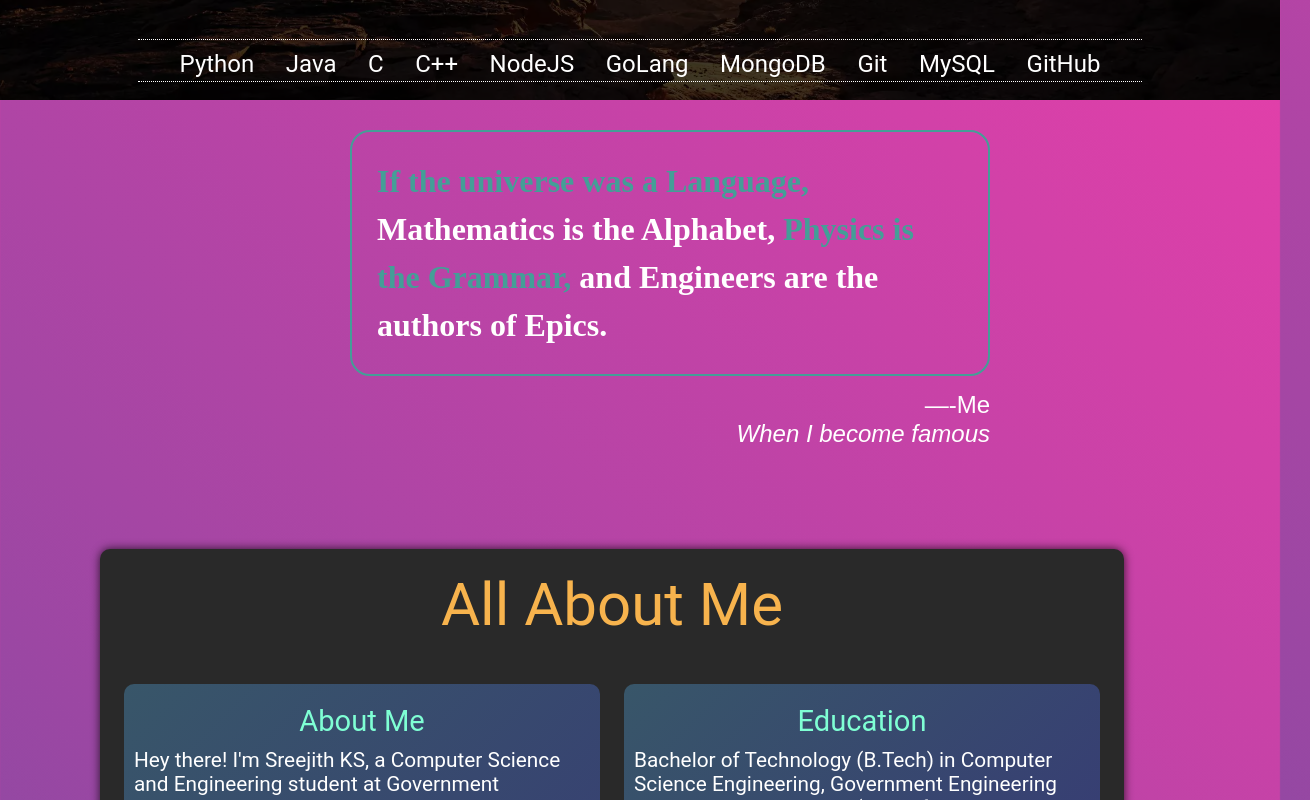
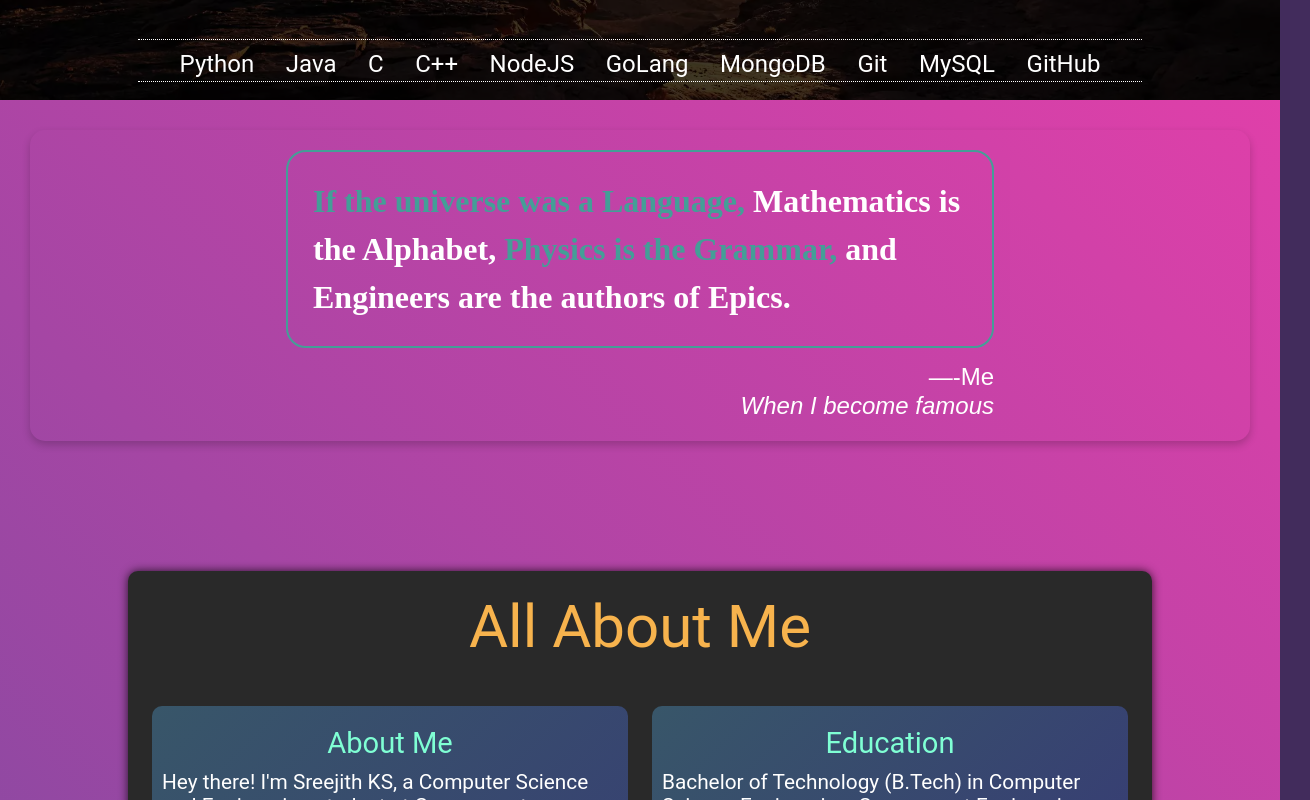
Before and after one commit to SreejithKSGupta/myPortfolio, a SvelteKit app: page / in a window 1280 px wide. Shown: the part 700-1500 px from the top of the page, 1310 px wide, since content can reach past the window. Built offline with nearby package versions, Linux system fonts and the light colour scheme.

Commit message:
updated projects

```diff
--- a/src/app.html
+++ b/src/app.html
@@ -11,21 +11,28 @@
 	<meta name="author" content="Sreejith KS">
 	<meta name="robots" content="index, follow">
 	<meta name="googlebot" content="index, follow">
+	<link rel="stylesheet" href="https://fonts.googleapis.com/icon?family=Material+Icons">
 	<title>My Portfolio</title>
 	%sveltekit.head%
 	<style>
 		:root {
+		--primary-color: #007db8;
+		--secondary-color: #946000;
 		--main-bg-color: #292929;
 		--header-color: #fff;
 		--header-font-size: 2rem;
 		--header-font-family: 'Poppins', sans-serif;
+        --transition-speed: 0.3s;
+		--box-shadow: 0 4px 8px rgba(0, 0, 0, 0.2);
+
+		--font-color: #fff;
+        --bold-color: #f1d8d8 ;
 		--contact-item-padding: 20px;
 		--contact-item-margin: 10px;
-		--contact-item-hover-bg: rgba(255, 255, 255, 0.1);
+		--main-bg-color: rgba(255, 255, 255, 0.1);
 		--contact-img-size: 30px;
 		--contact-item-radius: 15px;
-		--transition-speed: 0.3s;
-		--box-shadow: 0 4px 8px rgba(0, 0, 0, 0.2);
+
 	}
 
 
@@ -36,6 +43,7 @@
 			scroll-behavior: smooth;
 			-webkit-user-select: none;
 			user-select: none;
+			color: var(--font-color);
 
 		}
 
@@ -45,9 +53,6 @@
 			background-color: #21073fd8;
 			overscroll-behavior: none;
 			background-image: linear-gradient(225deg, #FF3CAC 0%, #784BA0 50%, #2B86C5 100%);
-			display: flex;
-			flex-direction: column;
-			align-items: center;
 		}
 
 		::-webkit-scrollbar {
--- a/src/routes/+page.svelte
+++ b/src/routes/+page.svelte
@@ -8,7 +8,7 @@
 	import Game from './pages/Game.svelte';
 	import Quote from './pages/quote.svelte';
 </script>
-
+<div id="content">
 <Header />
 <Hero />
 <Quote />
@@ -17,3 +17,12 @@
 <Game />
 <ContactMe />
 <Footer />
+</div>
+
+<style >
+	#content {
+		display: flex;
+		flex-direction: column;
+		align-items: center;
+	}
+</style>
--- a/src/routes/pages/Game.svelte
+++ b/src/routes/pages/Game.svelte
@@ -41,7 +41,7 @@
 		],
 		[
 			19,
-			"Made my lifelong friend, my lifelong friend, didn't score enough in KEAM for my dream College"
+			"Made my lifelong friend , didn't score enough in KEAM for my dream College"
 		],
 		[
 			20,
@@ -86,8 +86,6 @@
 	setInterval(() => {
 		current = current + 1 === words.length ? 0 : current + 1;
 	}, 1500);
-
-	// call scrolltoAge() when dicestage changes
 	$: dicestage && scrollToAge();
 
 	function scrollToAge() {
@@ -185,6 +183,17 @@
 </div>
 
 <style>
+		#game {
+		width: 90vw;
+		background-color: #222222;
+		display: flex;
+		flex-direction: row;
+		justify-content: space-evenly;
+		align-items: center;
+		border-radius: 10px;
+		padding: 10px;
+		margin: 20px;
+		}
 	h2 {
 		width: 100%;
 		font-size: 4rem;
@@ -203,16 +212,7 @@
 		text-align: center;
 		font-size: 150%;
 	}
-	#game {
-		width: 90vw;
-		background-color: #222222;
-		display: flex;
-		flex-direction: row;
-		justify-content: space-evenly;
-		align-items: center;
-		border-radius: 10px;
-		padding: 10px;
-	}
+
 	.gamebox {
 		width: 40%;
 		border-radius: 10px;
--- a/src/routes/pages/projects.svelte
+++ b/src/routes/pages/projects.svelte
@@ -1,7 +1,8 @@
 <script lang="ts">
 	// @ts-nocheck
 	import home from '../res/projects/home5559.webp';
-	import assetify from '../res/projects/assettify.webp';
+	import chatsystem from '../res/projects/chat.webp';
+	import facematch from '../res/projects/face_matcher.webp';
 	import fastfinger from '../res/projects/fastfingers.webp';
 	import weather from '../res/projects/weather.webp';
 	import todo from '../res/projects/todoflutter.webp';
@@ -11,21 +12,30 @@
 	import mybooks from '../res/projects/mybooks.webp';
 	let projectlist = [
 		[
-			'Home',
-			'Homepage is a webApp that is meant to replace your default browser homepage, with a more customizable and user friendly version that syncs across devices.',
-			 home,
-			'https://github.com/SreejithKSGupta/Homepage',
-			'https://home5559.web.app',
-			['HTML,CSS,JS,', 'Sign in with google', 'Fully Customisable', 'Sync across devices', 'No Ads']
+			'Offline Document Chat System',
+			'A fully provate and offline LLM  chat system for Thrissur Police Department, as part of our college project.',
+			 chatsystem,
+			'https://github.com/SreejithKSGupta',
+			'https://assetifii.web.app/',
+			['Changable Models', 'Fully Private','Based on Private GPT', ]
 		],
 		[
-			'Assettify',
-			'group project with a modern take on helping the young generations build good financial management skills, through gamification',
-			 assetify,
-			'https://github.com/SreejithKSGupta/AssetiFii',
+			'Face Matcher',
+			'Just a Simple webapp for matching Faces to a set of uploaded images.',
+			 facematch,
+			'https://github.com/SreejithKSGupta/photomatcher',
 			'https://assetifii.web.app/',
-			['HTML,CSS,JS,', 'Sign in with google']
+			['Changable Models', 'Fully Private','Based on Private GPT', ]
 		],
+		[
+			'Home',
+			'WebApp meant to replace your default browser homepage, with a more customizable and user friendly version that syncs across devices.',
+			 home,
+			'https://github.com/SreejithKSGupta/homepage5',
+			'https://home5559.vercel.app',
+			['Sveltekit,', 'Firebase', 'Fully Customisable', 'Sync across devices', ]
+		],
+
 		[
 			'Fast Fingers',
 			'Typing game to improve typing speed in a fun way, that rewards you for your efforts.',
@@ -123,7 +133,7 @@
 	}
 	.projectitem {
 		width: clamp(400px, 40vw, 500px);
-		height: 40vh;
+		height: 35vh;
 		display: flex;
 		flex-direction: row;
 		align-items: center;
@@ -132,12 +142,10 @@
 		border-radius: 10px;
 		color: #ffffff;
 		transition: all 0.5s ease;
-		margin: 20px;
+		margin: 10px;
 	}
 	.projectitem:hover {
-		transform: scale(1.3);
-		box-shadow: 100vw 200vw 100vw 100vw rgba(0, 0, 0, 0.75);
-		-webkit-box-shadow: 0 0 100vw 100vw rgba(0, 0, 0, 0.75);
+		transform: scale(1.05);
 	}
 	.projectimg {
 		width: 30%;
@@ -167,6 +175,10 @@
 		height: 30%;
 		padding-left: 10px;
 	}
+	.projectdetails li {
+		color: lightgray;
+		list-style-type: none;
+	}
 	.btnrow {
 		display: flex;
 		justify-content: space-evenly;
@@ -183,7 +195,7 @@
 		font-weight: bolder;
 	}
 	.projectbtn:hover {
-		transform: scale(1.1);
+		transform: scale(1.05);
 	}
 	a {
 		text-decoration: none;
@@ -211,7 +223,6 @@
 		.projectdetails ul,
 		.projectdetails p {
 			height: auto;
-			padding: 10px;
 		}
 		.btnrow {
 			width: 100%;
--- a/src/routes/pages/quote.svelte
+++ b/src/routes/pages/quote.svelte
@@ -1,5 +1,5 @@
 <script lang="ts">
-	let quote1 = ` If the universe was a Language,`;
+	let quote1 = `If the universe was a Language,`;
 	let quote2 = ' Mathematics is the Alphabet,';
 	let quote3 = ' Physics is the Grammar,';
 	let quote4 = ' and Engineers are the authors of Epics.';
@@ -10,48 +10,58 @@
 <div class="QuoteBox">
 	<div class="Quoteitem">
 		<div class="h2">
-			{quote1}<span style="color:#ffffff">{quote2}</span>{quote3}
-			<span style="color:#ffffff"> {quote4}</span>
+			{quote1}<span class="highlight">{quote2}</span>{quote3}
+			<span class="highlight"> {quote4}</span>
 		</div>
 		<div class="h3">&mdash;{quoter}<br /><em>{quoterinfo}</em></div>
 	</div>
 </div>
 
 <style>
+	:root {
+		--quote-border-color: #449e97;
+		--quote-text-color: #449e97;
+		--quote-highlight-color: #ffffff;
+		--quote-author-color: #ffffff;
+	}
+
 	.QuoteBox {
 		display: flex;
-		width: 100%;
 		margin: 30px;
 		justify-content: center;
+		padding: 20px;
+		border-radius: 15px;
+		box-shadow: 0 4px 8px rgba(0, 0, 0, 0.2);
 	}
 
 	.Quoteitem {
 		font-family: 'Barlow Condensed', sans-serif;
-		width: 50%;
+		width: 60%;
 		align-self: center;
 	}
 
 	.Quoteitem .h2 {
 		font-family: 'Abril Fatface', cursive;
-		position: relative;
-		color: #449e97;
+		color: var(--quote-text-color);
 		font-size: 2rem;
 		font-weight: bold;
 		line-height: 1.5;
 		margin: 0;
-		border: 2px solid #fff;
-		border: solid 2px;
+		border: 2px solid var(--quote-border-color);
 		border-radius: 20px;
 		padding: 25px;
 	}
 
+	.Quoteitem .h2 .highlight {
+		color: var(--quote-highlight-color);
+	}
+
 	.Quoteitem .h3 {
-		color: #ffffff;
+		color: var(--quote-author-color);
 		font-size: 1.5rem;
 		font-weight: 400;
 		line-height: 1.2;
 		padding-top: 15px;
-		z-index: 1;
 		text-align: right;
 	}
 
```
Also changed, not shown: src/routes/res/projects/chat.webp (added), src/routes/res/projects/face_matcher.webp (added).
